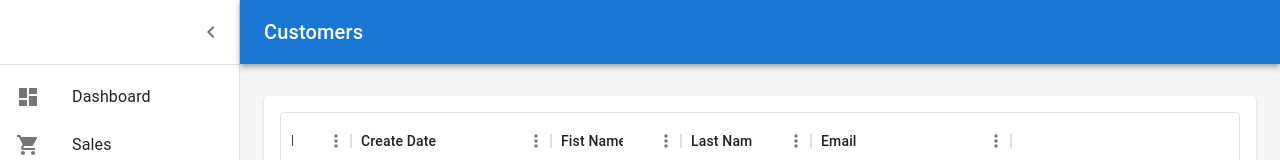
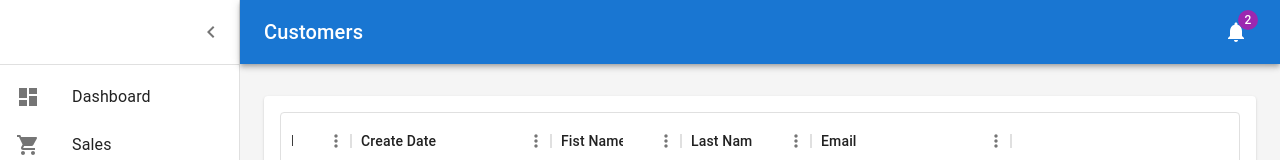
Before and after one commit to nadunjayaweera/testFrontEnd, a React (Create React App) app: page /customers in a window 1280 px wide. Shown: the top 160 px of the page. Built offline with nearby package versions, Linux system fonts and the light colour scheme.

Commit message:
Add notification icon to toolbar

```diff
--- a/src/Source/Admin/Customers/Customers.js
+++ b/src/Source/Admin/Customers/Customers.js
@@ -15,7 +15,7 @@ import ChevronLeftIcon from '@mui/icons-material/ChevronLeft';
 import { mainListItems } from '../Dashboard/listitems';
 import { AppBar, Drawer, mdTheme, Copyright } from '../Structure';
 import Users from './Userlist';
-
+import Notificationicon from '../Notification/Notifications';
 
 export default function Customers() {
   const [open, setOpen] = React.useState(true);
@@ -54,6 +54,7 @@ export default function Customers() {
             >
               Customers
             </Typography>
+            <Notificationicon/>
           </Toolbar>
         </AppBar>
         <Drawer variant="permanent" open={open}>
--- a/src/Source/Admin/Dashboard/Dashboard.js
+++ b/src/Source/Admin/Dashboard/Dashboard.js
@@ -17,8 +17,7 @@ import { mainListItems } from './listitems';
 import Orders from '../Sales/Orders';
 import { AppBar, Drawer, mdTheme, Copyright } from '../Structure';
 import Title from '../Dashboard/title';
-import NotificationsIcon from '@mui/icons-material/Notifications';
-import Badge from '@mui/material/Badge';
+import Notificationicon from '../Notification/Notifications';
 
 export default function DashboardContent() {
   const [open, setOpen] = React.useState(true);
@@ -57,11 +56,7 @@ export default function DashboardContent() {
             >
               Dashboard
             </Typography>
-            <IconButton color="inherit">
-              <Badge badgeContent={2} color="secondary">
-                <NotificationsIcon />
-              </Badge>
-            </IconButton>
+            <Notificationicon/>
           </Toolbar>
         </AppBar>
         <Drawer variant="permanent" open={open}>
--- /dev/null
+++ b/src/Source/Admin/Notification/Notifications.js
@@ -0,0 +1,17 @@
+import NotificationsIcon from '@mui/icons-material/Notifications';
+import Badge from '@mui/material/Badge';
+import IconButton from '@mui/material/IconButton';
+
+function Notificationicon() {
+    return (
+        <div>
+            <IconButton color="inherit">
+                 <Badge badgeContent={2} color="secondary">
+                     <NotificationsIcon />
+                </Badge>
+            </IconButton>
+        </div>
+    )
+}
+
+export default Notificationicon;
--- a/src/Source/Admin/Products/Products.jsx
+++ b/src/Source/Admin/Products/Products.jsx
@@ -17,7 +17,7 @@ import { AppBar, Drawer, mdTheme, Copyright } from '../Structure';
 import ProductList from './productlist';
 import { Button } from '@mui/material';
 import { useHistory } from 'react-router-dom';
-
+import Notificationicon from '../Notification/Notifications';
 
 export default function Products() {
   const [open, setOpen] = React.useState(true);
@@ -58,6 +58,7 @@ const history = useHistory();
             >
               Products
             </Typography>
+            <Notificationicon/>
           </Toolbar>
         </AppBar>
         <Drawer variant="permanent" open={open}>
--- a/src/Source/Admin/Reports/reports.js
+++ b/src/Source/Admin/Reports/reports.js
@@ -16,7 +16,7 @@ import ChevronLeftIcon from '@mui/icons-material/ChevronLeft';
 import { mainListItems } from '../Dashboard/listitems';
 import { AppBar, Drawer, mdTheme, Copyright } from '../Structure';
 import { TodaySales, ThisMonth, LastMonth } from '../Cards/SalesCards';
-
+import Notificationicon from '../Notification/Notifications';
 
 
 export default function Reports() {
@@ -56,6 +56,7 @@ export default function Reports() {
             >
               Reports
             </Typography>
+            <Notificationicon/>
           </Toolbar>
         </AppBar>
         <Drawer variant="permanent" open={open}>
--- a/src/Source/Admin/Sales/Sales.js
+++ b/src/Source/Admin/Sales/Sales.js
@@ -15,7 +15,7 @@ import ChevronLeftIcon from '@mui/icons-material/ChevronLeft';
 import { mainListItems } from '../Dashboard/listitems';
 import Orders from './Orders';
 import { AppBar, Drawer, mdTheme, Copyright } from '../Structure';
-
+import Notificationicon from '../Notification/Notifications';
 
 export default function Sales() {
   const [open, setOpen] = React.useState(true);
@@ -54,6 +54,7 @@ export default function Sales() {
             >
               Sales
             </Typography>
+            <Notificationicon/>
           </Toolbar>
         </AppBar>
         <Drawer variant="permanent" open={open}>
```
